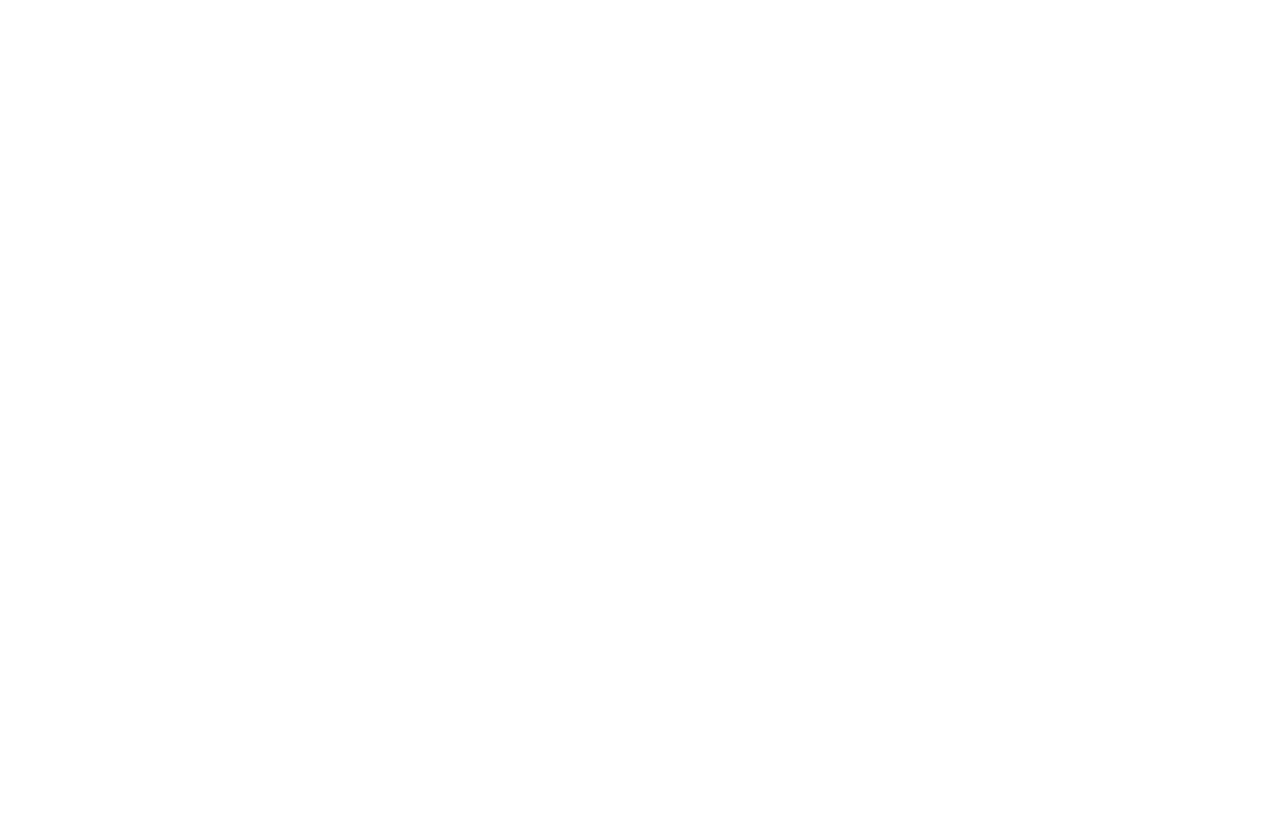
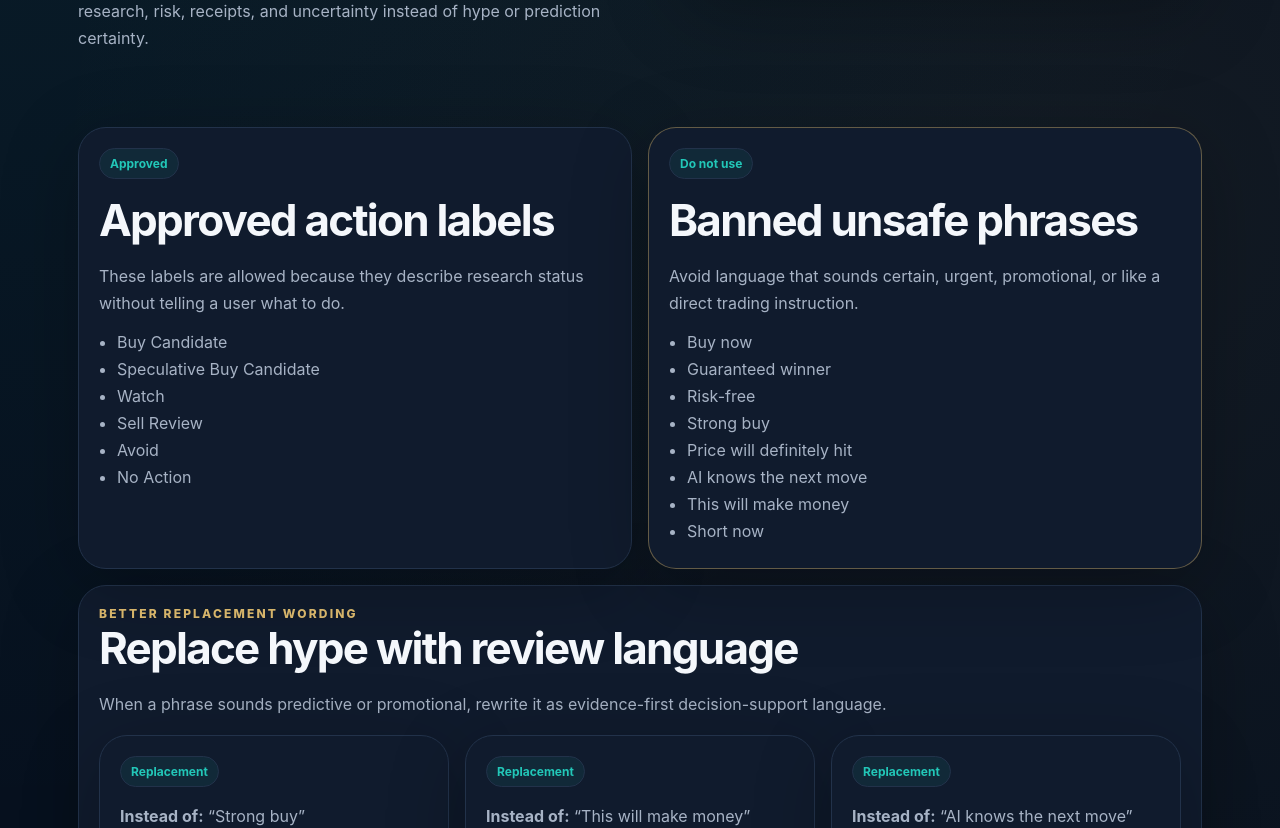
Before and after one commit to Team-AI-Factory/swing-up, a Next.js app: page /safe-wording in a window 1280 px wide. Before the commit this address had no page. Shown: the part 540-1368 px from the top of the page. Before the commit the page ends 868 px from the top, so only its background shows below. Built offline with nearby package versions, Linux system fonts and the light colour scheme.

Commit message:
Add safe wording library page

```diff
--- /dev/null
+++ b/app/safe-wording/page.tsx
@@ -0,0 +1,168 @@
+const disclaimer =
+  "Swing Up provides market research and decision-support information. It does not guarantee returns. Investing involves risk, including possible loss of capital. Users are responsible for their own decisions.";
+
+const approvedActionLabels = [
+  "Buy Candidate",
+  "Speculative Buy Candidate",
+  "Watch",
+  "Sell Review",
+  "Avoid",
+  "No Action",
+];
+
+const bannedPhrases = [
+  "Buy now",
+  "Guaranteed winner",
+  "Risk-free",
+  "Strong buy",
+  "Price will definitely hit",
+  "AI knows the next move",
+  "This will make money",
+  "Short now",
+];
+
+const replacementExamples = [
+  {
+    avoid: "Strong buy",
+    use: "Buy Candidate",
+    reason: "Keeps the label framed as a research candidate instead of a command or recommendation.",
+  },
+  {
+    avoid: "This will make money",
+    use: "This setup may be worth review, but risks remain",
+    reason: "Acknowledges uncertainty and avoids promising an outcome.",
+  },
+  {
+    avoid: "AI knows the next move",
+    use: "Swing Up weighs evidence, risk, sentiment, and historical patterns",
+    reason: "Explains the research process without implying prediction certainty.",
+  },
+];
+
+const wordingSections = [
+  {
+    title: "Score explanation wording",
+    eyebrow: "Scores",
+    purpose: "Explain what a score summarizes without treating it as a guarantee.",
+    approved: [
+      "The score summarizes current evidence, risk, sentiment, and historical context.",
+      "A higher score means the setup may deserve more review, not that a return is assured.",
+      "Scores can change when evidence, market context, or risk conditions change.",
+    ],
+  },
+  {
+    title: "Risk explanation wording",
+    eyebrow: "Risk",
+    purpose: "Keep risk visible even when a setup looks interesting.",
+    approved: [
+      "Key risks include timing, volatility, weak confirmation, execution, liquidity, and broader market conditions.",
+      "Risk labels describe uncertainty and possible downside; they do not predict a specific loss.",
+      "Users should compare the risk summary with their own objectives, constraints, and tolerance.",
+    ],
+  },
+  {
+    title: "Market sentiment wording",
+    eyebrow: "Sentiment",
+    purpose: "Describe market mood as context, not as a trade instruction.",
+    approved: [
+      "Market sentiment appears supportive, mixed, cautious, or risk-off based on available signals.",
+      "Sentiment can influence how quickly evidence is noticed, ignored, or challenged by the market.",
+      "Sentiment is one input in the review and should be weighed alongside receipts and risk.",
+    ],
+  },
+  {
+    title: "Public ledger wording",
+    eyebrow: "Ledger",
+    purpose: "Make tracking accountable without implying that past reviews prove future outcomes.",
+    approved: [
+      "The public ledger records what was observed, when it was observed, and how the setup was later reviewed.",
+      "Ledger entries support accountability and learning; they are not performance promises.",
+      "Outcomes may be positive, negative, mixed, neutral, or unknown depending on later evidence.",
+    ],
+  },
+  {
+    title: "Disclaimer wording",
+    eyebrow: "Disclaimer",
+    purpose: "Place compliance language near research explanations and decision-support content.",
+    approved: [disclaimer],
+  },
+];
+
+export default function SafeWordingPage() {
+  return (
+    <div className="page">
+      <section className="hero trust-hero">
+        <div>
+          <div className="eyebrow">Safe wording library</div>
+          <h1>Calm, compliant, evidence-first language</h1>
+          <p>
+            Swing Up uses careful wording so alert language stays grounded in research, risk, receipts, and uncertainty instead of hype or prediction certainty.
+          </p>
+        </div>
+        <article className="card risk-callout">
+          <span className="badge">Language standard</span>
+          <h2>Decision support, not commands.</h2>
+          <p>
+            Use labels and explanations that invite review, show uncertainty, and avoid implying guaranteed returns or personal financial advice.
+          </p>
+        </article>
+      </section>
+
+      <section className="grid two trust-section">
+        <article className="card">
+          <span className="badge">Approved</span>
+          <h2 style={{ marginTop: 14 }}>Approved action labels</h2>
+          <p>These labels are allowed because they describe research status without telling a user what to do.</p>
+          <ul className="receipts">
+            {approvedActionLabels.map((label) => (
+              <li key={label}>{label}</li>
+            ))}
+          </ul>
+        </article>
+
+        <article className="card risk-callout">
+          <span className="badge">Do not use</span>
+          <h2 style={{ marginTop: 14 }}>Banned unsafe phrases</h2>
+          <p>Avoid language that sounds certain, urgent, promotional, or like a direct trading instruction.</p>
+          <ul className="receipts">
+            {bannedPhrases.map((phrase) => (
+              <li key={phrase}>{phrase}</li>
+            ))}
+          </ul>
+        </article>
+      </section>
+
+      <section className="trust-section card">
+        <div className="eyebrow">Better replacement wording</div>
+        <h2>Replace hype with review language</h2>
+        <p>When a phrase sounds predictive or promotional, rewrite it as evidence-first decision-support language.</p>
+        <div className="grid three" style={{ marginTop: 18 }}>
+          {replacementExamples.map((example) => (
+            <article className="card" key={example.avoid}>
+              <span className="badge">Replacement</span>
+              <p><strong>Instead of:</strong> “{example.avoid}”</p>
+              <p><strong>Say:</strong> “{example.use}”</p>
+              <p>{example.reason}</p>
+            </article>
+          ))}
+        </div>
+      </section>
+
+      {wordingSections.map((section) => (
+        <section className="trust-section card" key={section.title}>
+          <div className="eyebrow">{section.eyebrow}</div>
+          <h2>{section.title}</h2>
+          <p>{section.purpose}</p>
+          <div className="grid two" style={{ marginTop: 18 }}>
+            {section.approved.map((line) => (
+              <article className="card" key={line}>
+                <span className="badge">Approved wording</span>
+                <p style={{ marginTop: 12 }}>{line}</p>
+              </article>
+            ))}
+          </div>
+        </section>
+      ))}
+    </div>
+  );
+}
```
